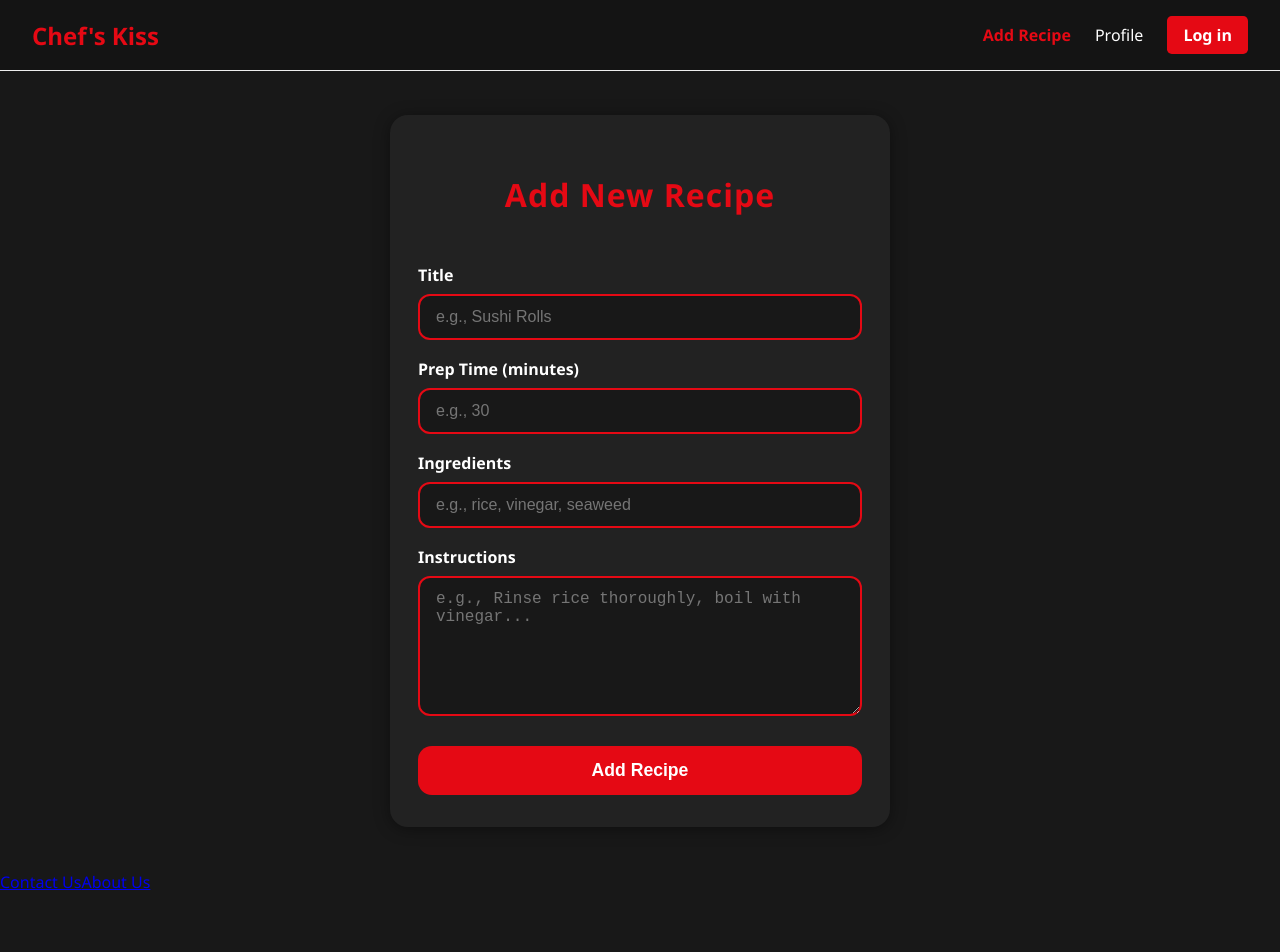
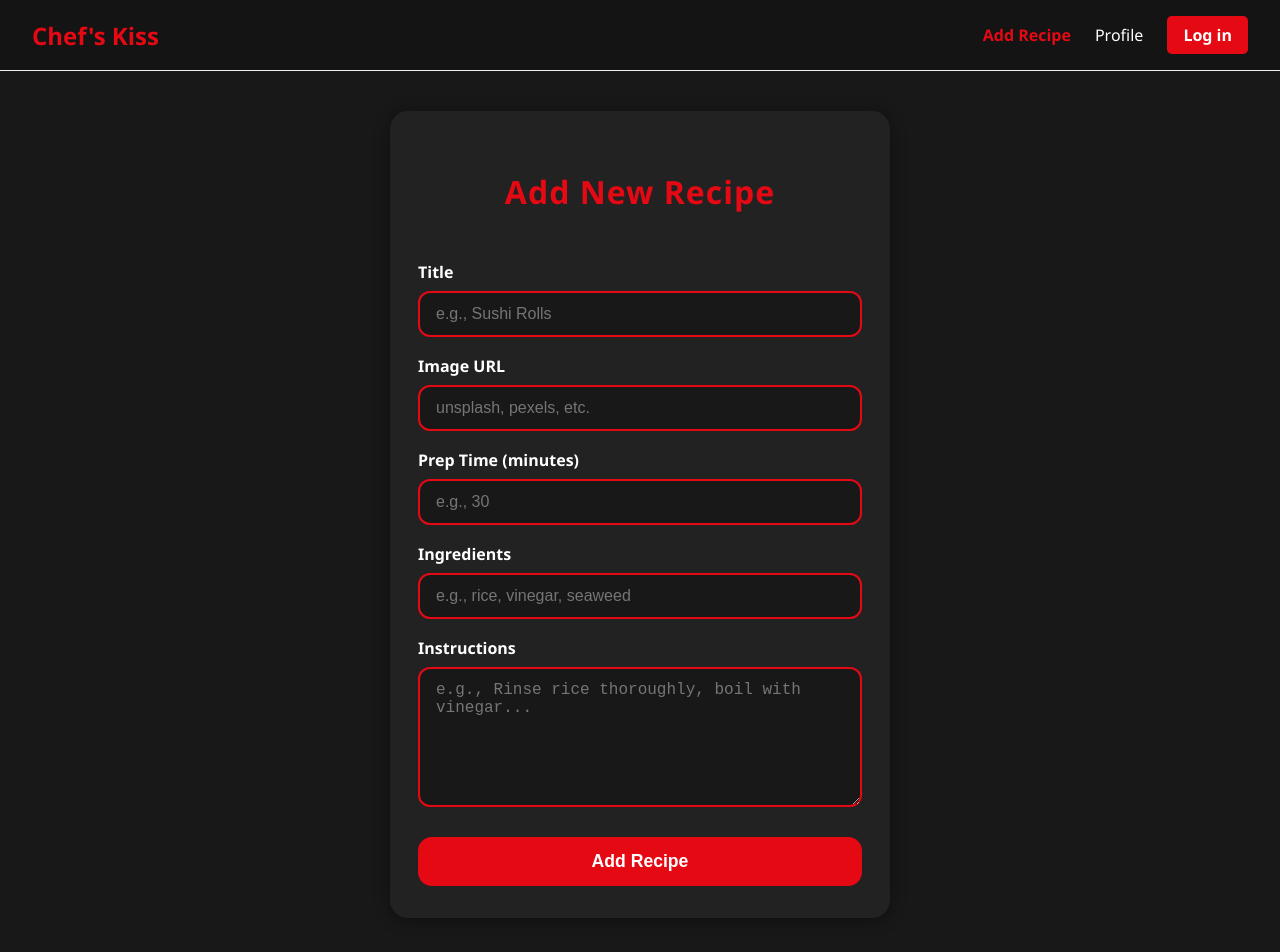
Before and after one commit to ChefsKiss1/Chefs-kiss-frontend, a React (Vite) app: page /addrecipe in a window 1280 px wide. Shown: the top 952 px of the page. Before the commit the page ends 893 px from the top, so only its background shows below. Built offline with nearby package versions, Linux system fonts and the light colour scheme; no server answers.

Commit message:
image url added to add recipe page

```diff
--- a/src/index.css
+++ b/src/index.css
@@ -163,9 +163,33 @@
     max-width: 97vw;
     padding: 1rem;
   }
-  .profile-user-row {
-    flex-direction: column;
-    gap: 0.5rem;
-    align-items: flex-start;
-  }
 }
+.profile-user-row {
+  flex-direction: column;
+  gap: 0.5rem;
+  align-items: flex-start;
+}
+.please-login {
+  color: #ffffff;
+}
+footer {
+  bottom: 0;
+  width: 100%;
+  display: flex;
+  justify-content: center;
+  align-items: center;
+  gap: 2rem; /* space between links */
+  color: #fff;
+  padding: 1.2rem 0;
+  background: #232323; /* optional for dark background */
+}
+footer a {
+  color: #fff;
+  text-decoration: none;
+  font-weight: 500;
+  font-size: 1rem;
+  transition: color 0.2s;
+}
+footer a:hover {
+  color: #ffffff;
+}
--- a/src/layout/AddRecipe.jsx
+++ b/src/layout/AddRecipe.jsx
@@ -64,6 +64,18 @@
           onChange={handleChange}
         />
 
+        <label htmlFor="prepTime">Image URL</label>
+        <input
+          id="prepTime"
+          name="prepTime"
+          className="add-recipe-input"
+          type="string"
+          min="1"
+          placeholder="unsplash, pexels, etc."
+          value={formData.prepTime}
+          onChange={handleChange}
+        />
+
         <label htmlFor="prepTime">Prep Time (minutes)</label>
         <input
           id="prepTime"
--- a/src/layout/RecipeEdit.css
+++ b/src/layout/RecipeEdit.css
@@ -3,7 +3,7 @@
   min-height: 100vh;
   padding: 40px 5vw;
   box-sizing: border-box;
-  background: linear-gradient(120deg, #232323 0%, #141414 100%);
+  background: #181818;
   display: flex;
   align-items: center;
   justify-content: center;
@@ -12,17 +12,17 @@
 /* Card-like Form */
 .recipe-edit-form {
   width: 100%;
-  max-width: 480px;
+  max-width: 500px;
   margin: 0 auto;
-  background: #232323;
-  border-radius: 0.7rem;
-  box-shadow: 0 2px 12px rgba(0, 0, 0, 0.12);
-  padding: 2.2rem 1.5rem;
+  background: #222;
+  border-radius: 18px;
+  box-shadow: 0 2px 16px rgba(0, 0, 0, 0.4);
+  padding: 32px 28px;
   display: flex;
   flex-direction: column;
   box-sizing: border-box;
   color: #fff;
-  border: 1.5px solid #141414;
+  border: 1.5px solid #181818;
 }
 
 /* Header */
@@ -31,17 +31,27 @@
   font-weight: bold;
   text-align: center;
   margin-bottom: 30px;
-  color: #fff;
+  color: #e50914;
   letter-spacing: 1px;
 }
 
 /* Labels */
 .recipe-edit-form label {
   display: block;
-  font-weight: bold;
-  margin-top: 20px;
-  color: #fff;
+  font-weight: 600;
+  margin-top: 18px;
+  color: #ffffff;
   letter-spacing: 0.5px;
+}
+
+/* Cancel & Save Buttons */
+.cancel-btn {
+  display: block;
+  font-weight: 600;
+  margin-top: 18px;
+  color: #e50914;
+  letter-spacing: 0.5px;
+  background: #ffffff;
 }
 
 /* Inputs & Textareas */
@@ -52,18 +62,18 @@
   box-sizing: border-box;
   margin-top: 8px;
   border: 2px solid #e50914;
-  border-radius: 0.5rem;
-  background-color: #141414;
+  border-radius: 12px;
+  background-color: #181818;
   color: #fff;
   font-size: 1rem;
-  transition: border-color 0.3s, box-shadow 0.3s;
+  transition: border-color 0.3s ease, box-shadow 0.3s ease;
 }
 
 .recipe-edit-form input:focus,
 .recipe-edit-form textarea:focus {
   outline: none;
   border-color: #e50914;
-  box-shadow: 0 0 0 4px rgba(229, 9, 20, 0.13);
+  box-shadow: 0 0 0 4px rgba(229, 9, 20, 0.2);
 }
 
 /* Textarea */
@@ -79,37 +89,35 @@
   margin-top: 30px;
   padding: 14px;
   background-color: #e50914;
-  color: #fff;
+  color: white;
   border: none;
-  border-radius: 0.3rem;
+  border-radius: 14px;
   font-size: 1.1rem;
   font-weight: bold;
   cursor: pointer;
-  box-shadow: 0 2px 8px rgba(229, 9, 20, 0.08);
-  transition: background 0.2s, transform 0.2s;
+  transition: background-color 0.3s ease, transform 0.2s ease;
 }
 
 .recipe-edit-button:hover {
   background-color: #b0060f;
-  transform: translateY(-2px);
+  transform: translateY(-1px);
 }
 
 .recipe-edit-button:disabled {
-  background-color: #666;
+  background-color: #ffb3b3;
   cursor: not-allowed;
 }
 
 /* Error Message */
 .recipe-edit-error {
-  color: #fff;
-  background: #b00020;
+  color: #e50914;
+  background: #222;
   padding: 12px;
   margin-top: 20px;
-  border-radius: 0.4rem;
+  border-radius: 10px;
   font-weight: 500;
   text-align: center;
   border: 1px solid #e50914;
-  box-shadow: 0 1px 6px rgba(229, 9, 20, 0.07);
 }
 
 /* Responsive design */
--- a/src/layout/RecipeEdit.jsx
+++ b/src/layout/RecipeEdit.jsx
@@ -23,7 +23,9 @@
       setRecipe(data);
       setTitle(data.name);
       setInstructions(data.instructions);
-      setIngredientList(data.ingredientList ? data.ingredientList.join(", ") : "");
+      setIngredientList(
+        data.ingredientList ? data.ingredientList.join(", ") : ""
+      );
       setPrepTime(data.prepTime ? String(data.prepTime) : "");
       setLoading(false);
     };
@@ -35,10 +37,11 @@
     await request(`/recipes/${id}`, {
       method: "PATCH",
       headers: { "Content-Type": "application/json" },
-      body: JSON.stringify({ name: title,
+      body: JSON.stringify({
+        name: title,
         instructions,
-      ingredientList: ingredientList.split(",").map(item => item.trim()),
-        prepTime: Number(prepTime)
+        ingredientList: ingredientList.split(",").map((item) => item.trim()),
+        prepTime: Number(prepTime),
       }),
     });
     navigate(`/recipe/${id}`);
@@ -48,20 +51,22 @@
   if (!recipe) return <p>Recipe not found.</p>;
 
   return (
-     <div className="recipe-edit-container"> {/* <-- Add this wrapper */}
+    <div className="recipe-edit-container">
+      {" "}
+      {/* <-- Add this wrapper */}
       <form className="recipe-edit-form" onSubmit={handleEditSubmit}>
         <h2 className="recipe-edit-header">Edit Recipe</h2>
         <input
           type="text"
           value={title}
-        onChange={e => setTitle(e.target.value)}
+          onChange={(e) => setTitle(e.target.value)}
           placeholder="Title"
           required
         />
         <input
           type="number"
           value={prepTime}
-        onChange={e => setPrepTime(e.target.value)}
+          onChange={(e) => setPrepTime(e.target.value)}
           placeholder="Prep Time (minutes)"
           min="1"
           required
@@ -69,18 +74,26 @@
         <input
           type="text"
           value={ingredientList}
-        onChange={e => setIngredientList(e.target.value)}
+          onChange={(e) => setIngredientList(e.target.value)}
           placeholder="Ingredients (comma separated)"
           required
         />
         <textarea
           value={instructions}
-        onChange={e => setInstructions(e.target.value)}
+          onChange={(e) => setInstructions(e.target.value)}
           placeholder="Instructions"
           required
         />
-      <button type="submit">Save</button>
-      <button type="button" className="cancel-btn" onClick={() => navigate(-1)}>Cancel</button>
+        <button type="submit" className="cancel-btn">
+          Save
+        </button>
+        <button
+          type="button"
+          className="cancel-btn"
+          onClick={() => navigate(-1)}
+        >
+          Cancel
+        </button>
       </form>
     </div>
   );
```
Lines whose indentation alone changed are shown as unchanged.
